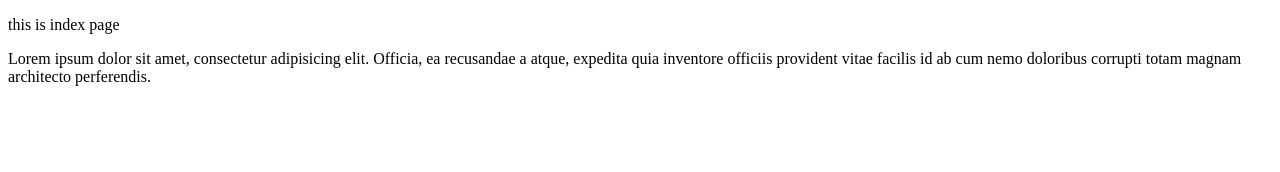
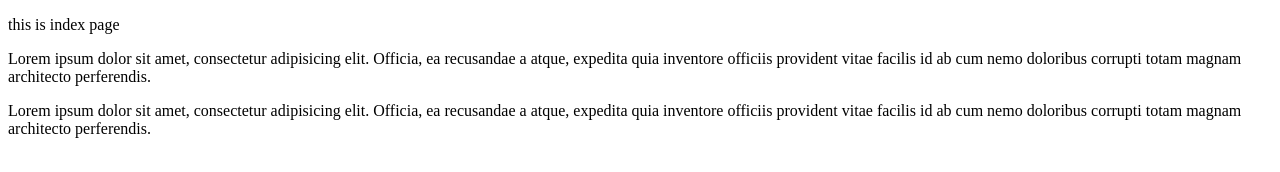
Before and after one commit to tnduc-dev/bai13.2, a plain HTML site: page index.html in a window 1280 px wide. Drawn offline with Linux system fonts and the light colour scheme.

Commit message:
2nd Update index page

```diff
--- a/index.html
+++ b/index.html
@@ -11,5 +11,7 @@
     <p>this is index page</p>
     <p>Lorem ipsum dolor sit amet, consectetur adipisicing elit. Officia, ea recusandae a atque, expedita quia inventore
         officiis provident vitae facilis id ab cum nemo doloribus corrupti totam magnam architecto perferendis.</p>
+    <p>Lorem ipsum dolor sit amet, consectetur adipisicing elit. Officia, ea recusandae a atque, expedita quia inventore
+        officiis provident vitae facilis id ab cum nemo doloribus corrupti totam magnam architecto perferendis.</p>
 </body>
 </html>
```
